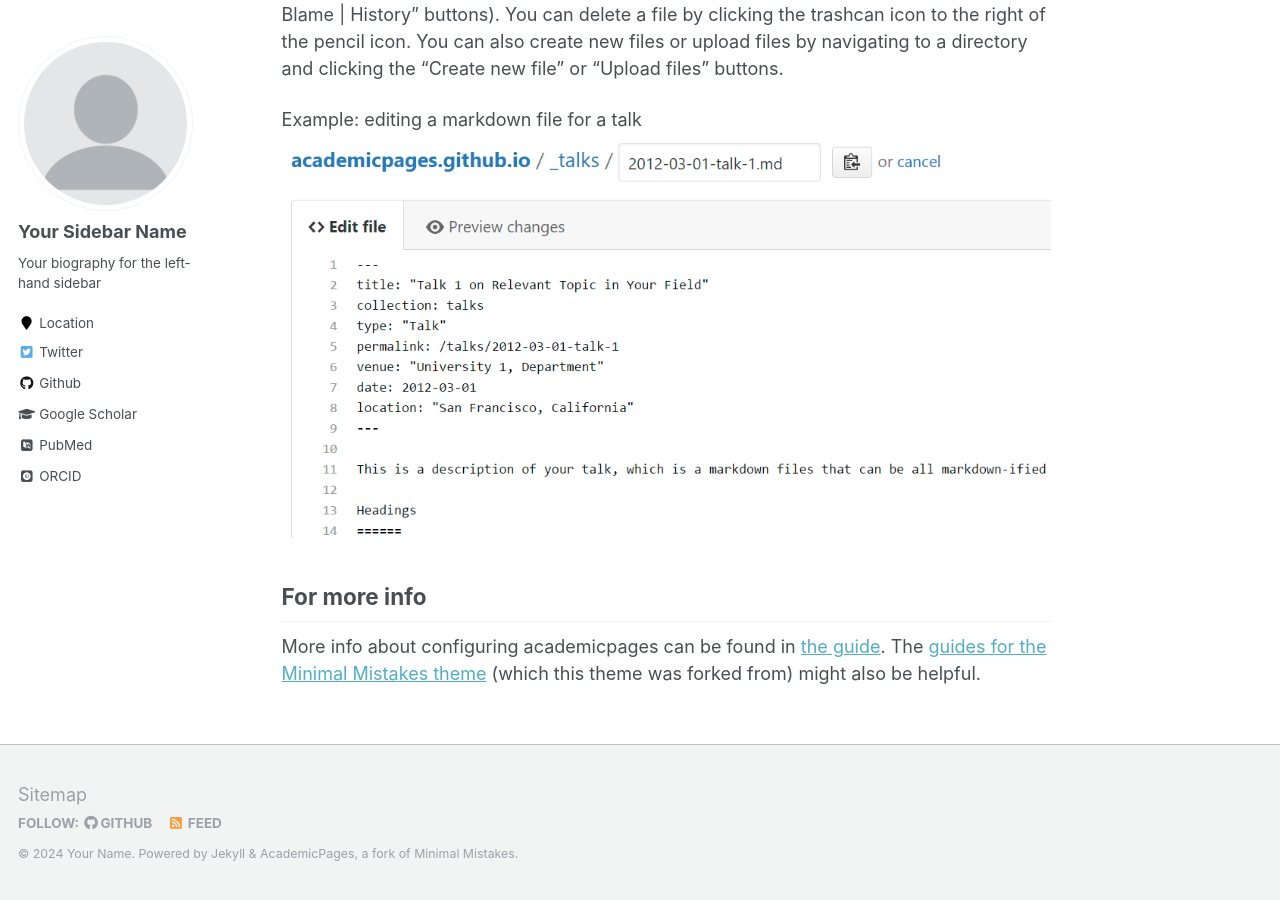
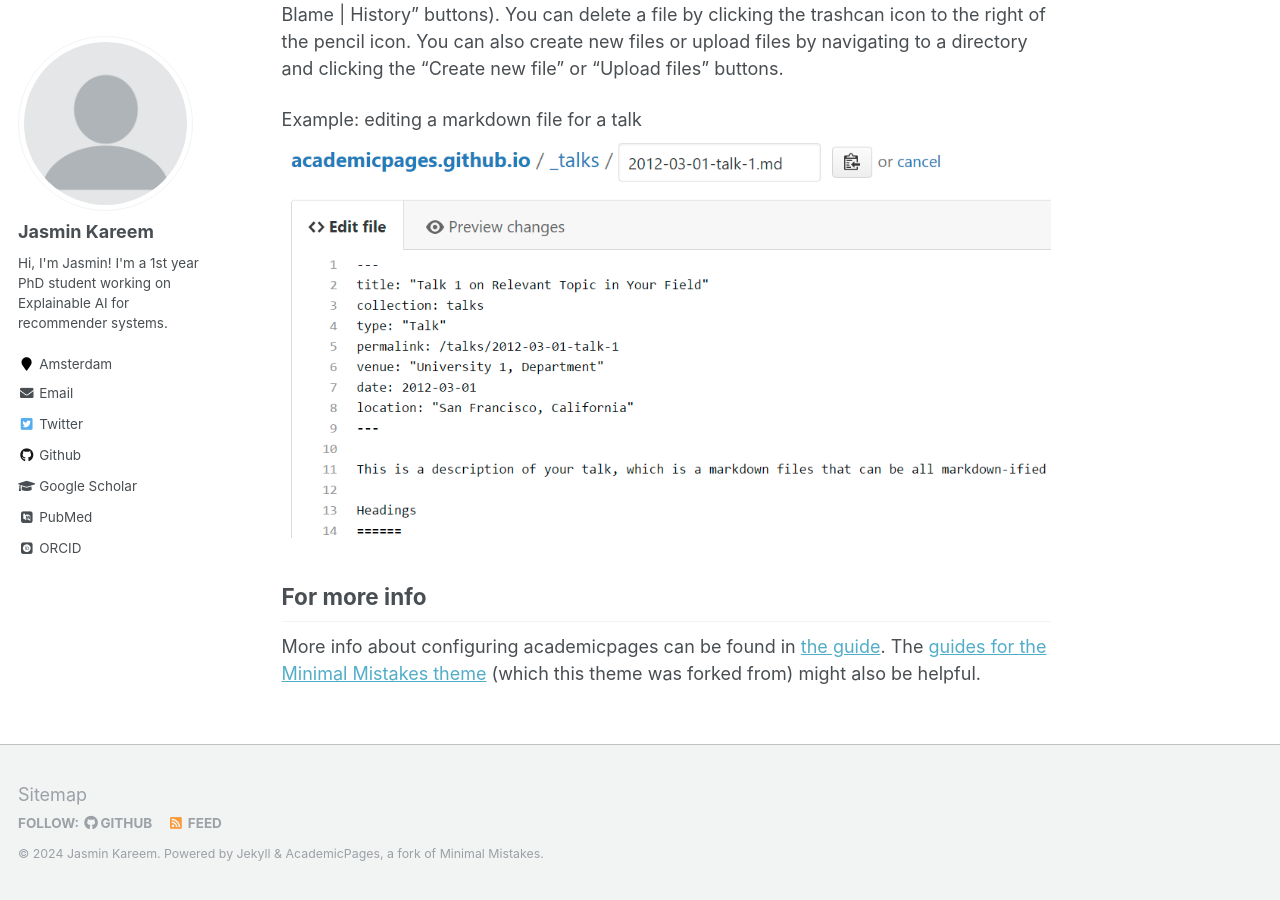
Before and after one commit to jasminkareem/jasminkareem.github.io, a Jekyll site: the page built from _pages/about.md, in a window 1280 px wide and 900 px high, scrolled down 2463 px. Built offline with Jekyll 4.4.1, drawn with Linux system fonts in a browser that asks for light colours; some web fonts are replaced; some of the changed text lies outside the part shown.

Commit message:
Update _config.yml

```diff
--- a/_config.yml
+++ b/_config.yml
@@ -7,13 +7,13 @@
 
 # Site Settings
 locale                   : "en-US"
-title                    : "Your Name / Site Title"
+title                    : "Jasmin Kareem"
 title_separator          : "-"
-name                     : &name "Your Name"
-description              : &description "personal description"
-url                      : https://academicpages.github.io # the base hostname & protocol for your site e.g. "https://mmistakes.github.io"
+name                     : &name "Jasmin Kareem"
+description              : &description "Welcome to my website! I am a 1st year PhD student at the Information Retrieval Lab (IRLab) based in both the University of Amsterdam and Jheronimus Academy of Data Science (TU Eindhoven) as part of an ICAI Lab on Responsible Media. My work focuses on Explaining Recommender Systems, in particular in the news article recommendation domain."
+url                      : https://academicpages.github.io # the base hostname & protocol for your site e.g. "https://jasminkareem.github.io"
 baseurl                  : "" # the subpath of your site, e.g. "/blog"
-repository               : "academicpages/academicpages.github.io"
+repository               : "jasminkareem/jasminkareem.github.io"
 teaser                   :  # filename of teaser fallback teaser image placed in /images/, .e.g. "500x300.png"
 breadcrumbs              : false # true, false (default)
 words_per_minute         : 160
@@ -80,14 +80,14 @@ analytics:
 
 # Site Author
 author:
-  name             : "Your Sidebar Name"
+  name             : "Jasmin Kareem"
   avatar           : "profile.png"
-  bio              : "Your biography for the left-hand sidebar"
-  location         : "Location"
+  bio              : "Hi, I'm Jasmin! I'm a 1st year PhD student working on Explainable AI for recommender systems."
+  location         : "Amsterdam"
   employer         :
   pubmed           : "https://www.ncbi.nlm.nih.gov/pubmed/?term=john+snow"
-  googlescholar    : "http://yourfullgooglescholarurl.com"
-  email            :
+  googlescholar    : "https://scholar.google.com/citations?hl=en&user=IGmuCs0AAAAJ"
+  email            : "j.kareem@tue.nl"
   researchgate     :  # example: "https://www.researchgate.net/profile/yourprofile"
   uri              :
   bitbucket        :
@@ -102,14 +102,14 @@ author:
   instagram        :
   impactstory      : #"https://profiles.impactstory.org/u/xxxx-xxxx-xxxx-xxxx"
   lastfm           :
-  linkedin         :
+  LinkedIn         : "https://www.linkedin.com/in/jasminkareem/"
   orcid            : "http://orcid.org/yourorcidurl"
   pinterest        :
   soundcloud       :
   stackoverflow    : # http://stackoverflow.com/users/123456/username
   steam            :
   tumblr           :
-  twitter          : "replacethistwitterhandle"
+  twitter          : "@JasKareem"
   vine             :
   weibo            :
   xing             :
```
